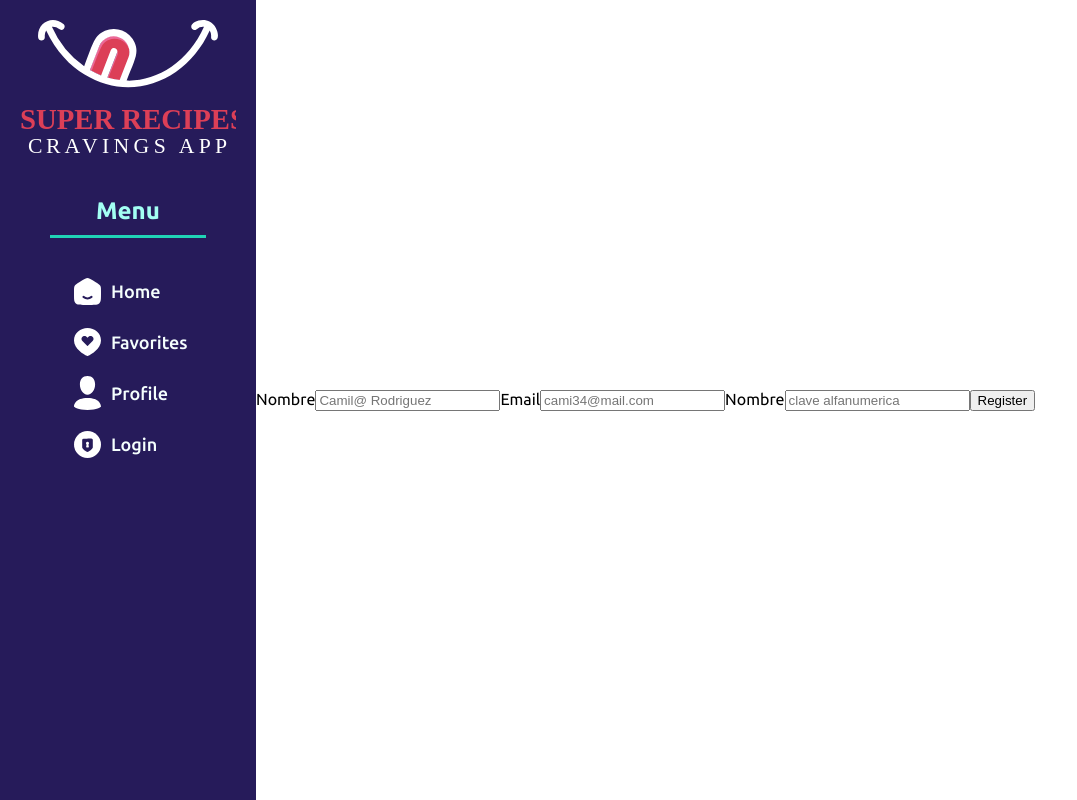
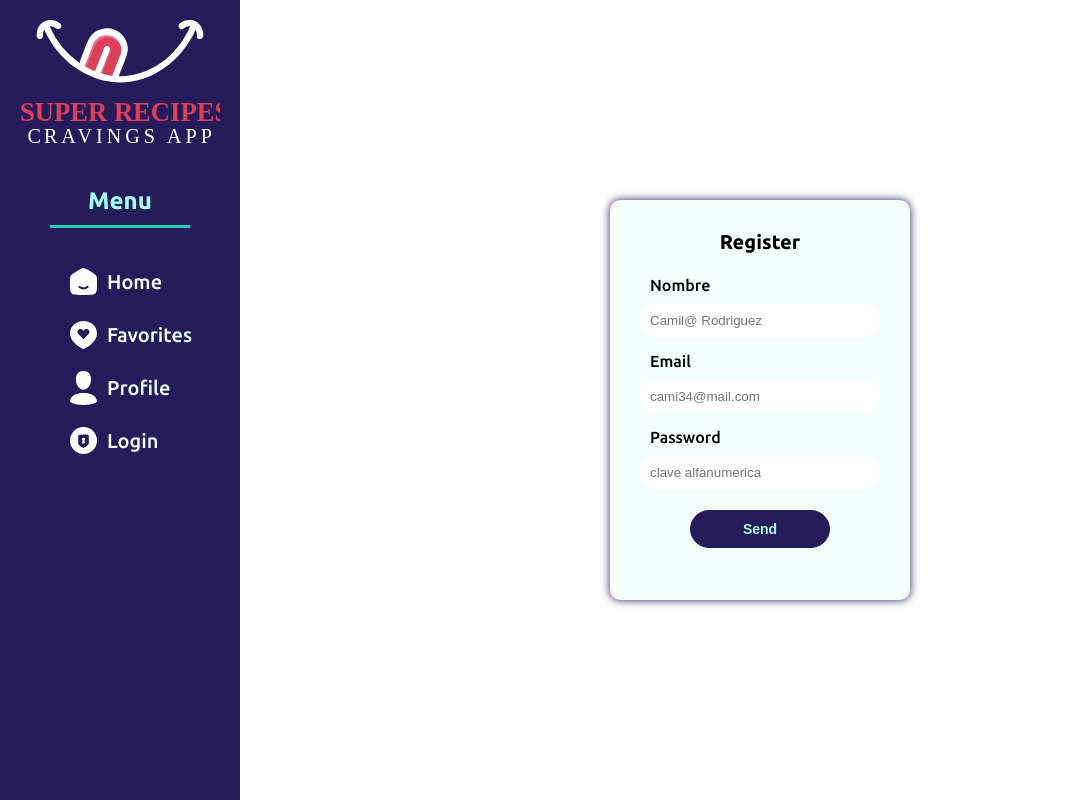
Before and after one commit to Diegogar10/app-test-rocketfy, a React (Vite) app: page /register in a window 1280 px wide. Shown: the whole page, without its empty margins (0-1077 px from the left). Built offline with nearby package versions, Linux system fonts and the light colour scheme.

Commit message:
add page profile and styles of forms login, register

```diff
--- a/src/assets/styles/globals.scss
+++ b/src/assets/styles/globals.scss
@@ -2,12 +2,79 @@ $color-background-primary: #261b5a;
 $color-background-secundary: #20d3b5;
 $color-background-card:#dfe1f1;
 $color-letter-primary:#a3fff3;
+$color-letter-dark:#71a8a1;
 $color-letter-secondary:#f5fffe;
 $color-dark-letter-primary:#1c339b;
 $letter-font-primary: 'Ubuntu', sans-serif;
 $letter-size-XXL: 32px;
 $letter-size-XL: 24px;
-$letter-size-L: 18px;
+$letter-size-L: 20px;
 $letter-size-M: 18px;
 $letter-size-s: 14px;
 $letter-size-xs: 11px;
+
+@mixin card {
+  display: flex;
+  flex-direction: column;
+  align-items: center;
+  justify-content: space-evenly;
+  margin: 10px;
+  overflow: hidden;
+  border-radius: 10px;
+  background-color: $color-letter-secondary;
+  box-shadow: $color-background-primary 0 0 8px
+}
+
+@mixin button {
+  width: 140px;
+  text-align: center;
+  margin: 20px auto;
+  padding: 10px 25px;
+  border-radius: 20px;
+  font-size: $letter-size-s;
+  font-weight: bold;
+  color: $color-letter-primary;
+  background-color: $color-background-primary;
+  border: $color-background-primary solid 1.5px;
+  transition: all 0.3s ease;
+
+  &:hover {
+    color: $color-background-primary;
+    background-color: $color-letter-secondary;
+    transition: all 0.3s ease;
+  }
+}
+
+@mixin form {
+  width: 100%;
+
+    h2 {
+      margin-bottom: 20px;
+      font-size: $letter-size-L;
+      font-weight: 700;
+    }
+
+    label, input, button {
+      display: block;
+      text-align: start;
+    }
+
+    label {
+      font-weight: 500;
+      margin-bottom: 5px;
+      padding: 5px 10px;
+    }
+
+    input {
+      box-sizing: border-box;
+      width: 100%;
+      padding: 10px;
+      border: none;
+      border-radius: 20px;
+      margin-bottom: 10px;
+    }
+
+    button {
+      @include button;
+    }
+}
--- a/src/components/CategoryCard.scss
+++ b/src/components/CategoryCard.scss
@@ -4,11 +4,8 @@
   margin: 0 auto;
   width: 160px;
   height: 175px;
-  margin: 10px;
-  overflow: hidden;
-  border-radius: 10px;
+  @include card;
   background-color: $color-background-card;
-  box-shadow: $color-background-primary 0 0 8px;
   transition: all 0.5s ease ;
   &:hover {
     transform: scale(1.05);
@@ -23,7 +20,8 @@
 
   }
   figcaption {
-    font-size: $letter-size-L;
+    width: 100%;
+    font-size: $letter-size-M;
     font-weight: 500;
     background-color: $color-background-primary;
     margin-top: -10px;
--- a/src/pages/Login.jsx
+++ b/src/pages/Login.jsx
@@ -1,7 +1,8 @@
 import React, { useContext, useEffect, useState } from "react";
 import { ContextApp } from "../context";
 import { Link, useNavigate } from "react-router-dom";
-import loginUtil from "../utils/loginUtil";
+import loginService from "../services/loginService";
+import './Login.scss';
 
 const Login = () => {
 
@@ -16,9 +17,9 @@ const Login = () => {
   const handleSubmitLogin = async (e) => {
     e.preventDefault();
     const form = e.target;
-    const response = await loginUtil(form);
+    const response = await loginService(form);
     if(response.access_token){
-      activateAuth(response.refresh_token);
+      activateAuth(response.access_token);
       navigate('/profile');
     } else {
       setMessageError(true);
@@ -26,15 +27,14 @@ const Login = () => {
   }
 
   return (
-    <div className="login__container">
-
     <div className="form__login">
       <form method="post" onSubmit={handleSubmitLogin}>
+        <h2>Login</h2>
         <label htmlFor="email">Email</label>
-          <input type="email" name="email" id="email" placeholder="cami34@mail.com" required/>
+        <input type="email" name="email" id="email" placeholder="your@email.com" required/>
         <label htmlFor="password">Password</label>
-          <input type="password" name="password" id="password" placeholder="clave alfanumerica" required/>
-          <button type="submit">Login</button>
+        <input type="password" name="password" id="password" placeholder="password" required/>
+        <button type="submit">Validate</button>
         { messageError &&
           <div>
             <p>User or password invalid!</p>
@@ -43,7 +43,6 @@ const Login = () => {
       </form>
       <Link to='/register'>Register</Link>
     </div>
-    </div>
   )
 };
 
--- /dev/null
+++ b/src/pages/Login.scss
@@ -0,0 +1,13 @@
+@import './../assets/styles/globals.scss';
+
+.form__login {
+  width: 300px;
+  height: 300px;
+  padding: 30px;
+  box-sizing: border-box;
+  @include card;
+
+  form{
+    @include form;
+  }
+}
--- a/src/pages/Profile.jsx
+++ b/src/pages/Profile.jsx
@@ -1,15 +1,39 @@
-import React, { useContext } from "react";
+import React, { useContext, useState } from "react";
 import { ContextApp } from "../context";
 import { Navigate } from "react-router-dom";
+import userService from "../services/userService";
+import imageDefault from './../assets/images/perfill.jpg'
+import './profile.scss';
 
 const Profile = () => {
-  const { isAuth } = useContext(ContextApp);
+  const { isAuth, token } = useContext(ContextApp);
+  const [ user, setUser ] = useState();
+
+  const getUser = async () => {
+    const user = await userService(token);
+    await setUser(user);
+  }
 
   if( !isAuth ) {
     return <Navigate to='/login' />
   } else {
-    return <p>Profile</p>
+    if( token !== ''){
+      getUser(token);
+    }
   }
+
+  return (
+    <>
+    { user &&
+      <div className="profile__container">
+        <h2>Profile</h2>
+        <img src={imageDefault} alt="image deafult prfile" />
+        <p>Name: <span>{user.name}</span></p>
+        <p>Email: <span>{user.email}</span></p>
+      </div>
+    }
+    </>
+  )
 
 };
 
--- /dev/null
+++ b/src/pages/Profile.scss
@@ -0,0 +1,28 @@
+@import './../assets/styles/globals.scss';
+
+.profile__container {
+  width: 300px;
+  height: 400px;
+  @include card;
+  img {
+    border-radius: 50%;
+  }
+
+  h2 {
+    font-size: $letter-size-L;
+    font-weight: bold;
+    color: $color-background-primary;
+  }
+
+  p{
+    width: 80%;
+    text-align: start;
+    color: $color-background-primary;
+    font-weight: bold;
+
+    span{
+      color: $color-letter-dark;
+      font-weight: 400;
+    }
+  }
+}
--- a/src/pages/Register.jsx
+++ b/src/pages/Register.jsx
@@ -1,7 +1,8 @@
 
 import { useState } from "react";
-import registerUtil from "../utils/registerUtil";
 import { Link } from "react-router-dom";
+import registerService from "../services/registerService";
+import './Register.scss';
 
 const Register = () => {
 
@@ -10,7 +11,7 @@ const Register = () => {
   const handleSubmitRegiter = async (e) => {
     e.preventDefault();
     const form = e.target;
-    const response = await registerUtil(form);
+    const response = await registerService(form);
     if(response.status == 201) {
       setIsRegistered(true);
     }
@@ -20,13 +21,14 @@ const Register = () => {
     <div className="form__register">
       { !isRegistered &&
         <form method="post" onSubmit={handleSubmitRegiter}>
+          <h2>Register</h2>
           <label htmlFor="name">Nombre</label>
           <input type="text" name="name" id="name" placeholder="Camil@ Rodriguez" required/>
           <label htmlFor="email">Email</label>
           <input type="email" name="email" id="email" placeholder="cami34@mail.com" required/>
-          <label htmlFor="password">Nombre</label>
+          <label htmlFor="password">Password</label>
           <input type="password" name="password" id="password" placeholder="clave alfanumerica" required/>
-          <button type="submit">Register</button>
+          <button type="submit">Send</button>
         </form>
         ||
         <div className="message__container">
--- /dev/null
+++ b/src/pages/Register.scss
@@ -0,0 +1,31 @@
+@import './../assets/styles/globals.scss';
+
+.form__register {
+  width: 300px;
+  height: 400px;
+  padding: 30px;
+  box-sizing: border-box;
+  @include card;
+
+  form{
+    @include form;
+  }
+}
+
+.message__container {
+  h2 {
+    font-size: $letter-size-L;
+    color: $color-dark-letter-primary;
+    font-weight: 500;
+    margin-bottom: 20px ;
+  }
+  p {
+    font-size: $letter-size-s;
+    color: $color-letter-dark;
+    font-weight: 400;
+    margin-bottom: 20px ;
+  }
+  button {
+    @include button;
+  }
+}
--- a/src/utils/loginUtil.js
+++ b/src/services/loginService.js
@@ -1,4 +1,4 @@
-const loginUtil = (form) => {
+const loginService = (form) => {
 
   const UrlAPI = import.meta.env.VITE_API_USER;
 
@@ -22,4 +22,4 @@ const loginUtil = (form) => {
   return query();
 }
 
-export default loginUtil;
+export default loginService;
--- a/src/utils/registerUtil.js
+++ b/src/services/registerService.js
@@ -1,4 +1,4 @@
-const registerUtil = (form) => {
+const registerService = (form) => {
 
   const UrlAPI = import.meta.env.VITE_API_USER;
 
@@ -26,4 +26,4 @@ const registerUtil = (form) => {
   return query();
 }
 
-export default registerUtil;
+export default registerService;
--- /dev/null
+++ b/src/services/userService.js
@@ -0,0 +1,22 @@
+const userService = (token) => {
+
+  const UrlAPI = import.meta.env.VITE_API_USER;
+
+  const query = async() => {
+    const response =
+      await fetch(`${UrlAPI}auth/profile`,
+              {
+                method: 'GET',
+                headers: {
+                  'Content-Type': 'application/json',
+                  'Authorization': `Bearer ${token}`
+                },
+              });
+    const data = await response.json();
+    return data;
+  }
+
+  return query();
+}
+
+export default userService;
--- a/src/templates/BlueTheme.scss
+++ b/src/templates/BlueTheme.scss
@@ -7,5 +7,6 @@
     align-items: center;
     justify-content: center;
     overflow-y: scroll;
+    width: 100%;
   }
 }
```
Also changed, not shown: src/assets/images/perfill.jpg (added). Lines whose indentation alone changed are shown as unchanged.
